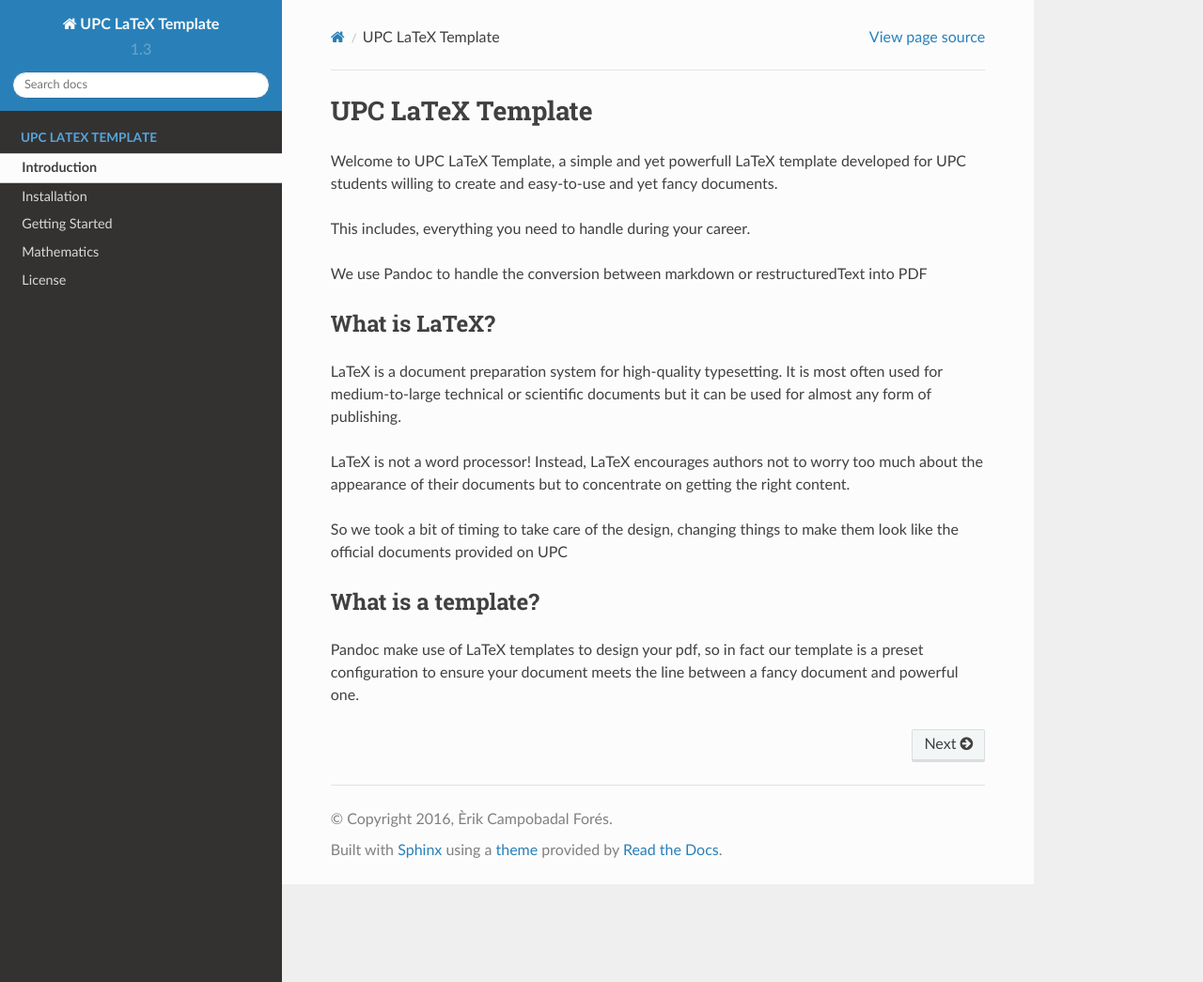
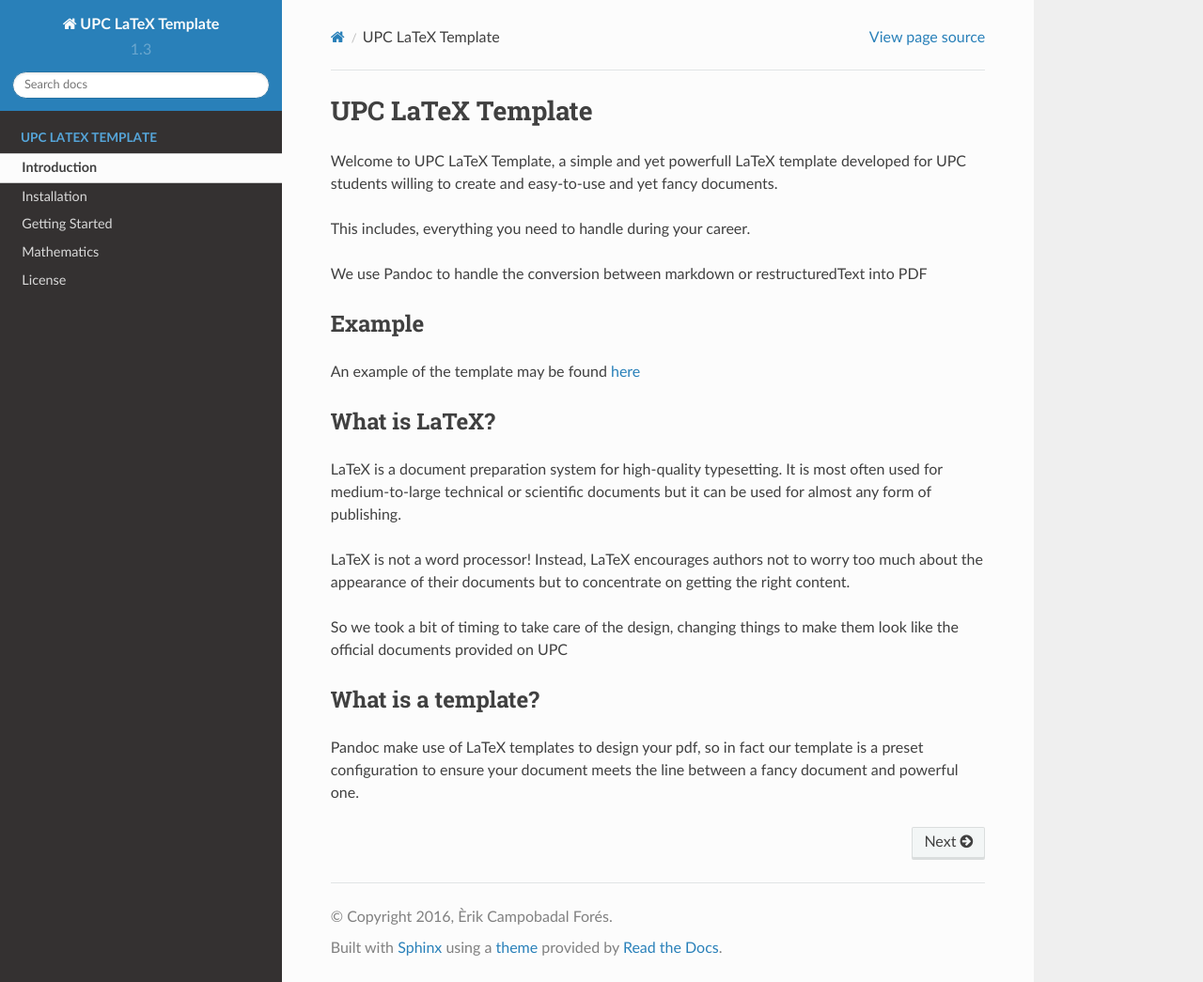
Before and after one commit to ConsoleTVs/UPC-LaTeX-Template, a Sphinx documentation site: the page built from doc/source/index.rst, in a window 1280 px wide and 1045 px high. Shown: the whole window at 94% size. Built offline with Sphinx 7.4.7 and the Read the Docs theme 2.0.0, drawn with Linux system fonts in a browser that asks for light colours.

Commit message:
Added example PDF

```diff
--- a/doc/source/index.rst
+++ b/doc/source/index.rst
@@ -12,6 +12,12 @@ This includes, everything you need to handle during your career.
 
 We use Pandoc to handle the conversion between markdown or restructuredText into PDF
 
+Example
+-------
+
+An example of the template may be found here_
+
+.. _here: https://www.dropbox.com/s/fkqgoz7hismpo0t/UPC.pdf?dl=1
 
 What is LaTeX?
 --------------
```
